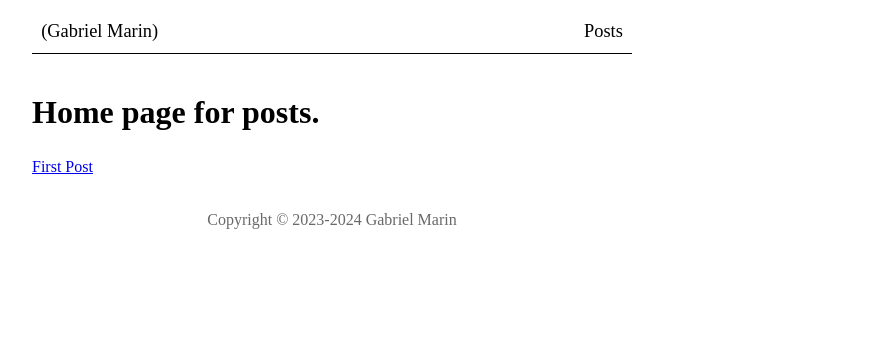
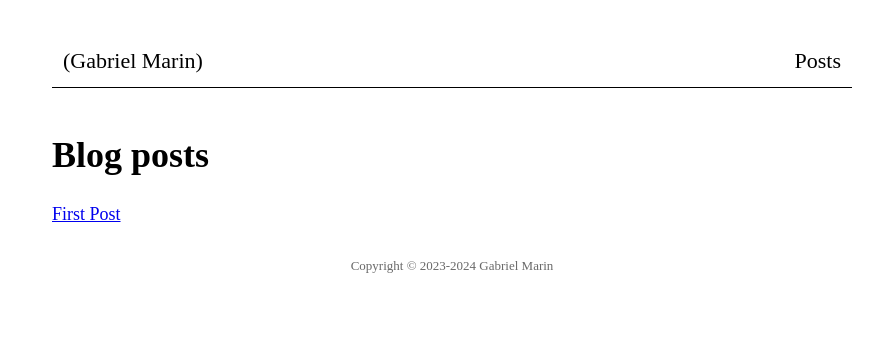
Before and after one commit to gabri3lmarin/blog, a plain HTML site: page docs/posts/index.html in a window 1280 px wide. Shown: the whole page, without its empty margins (288-1171 px from the left). Drawn offline with Linux system fonts and the light colour scheme.

Commit message:
Made some minor css changes

```diff
--- a/docs/css/style.css
+++ b/docs/css/style.css
@@ -1,24 +1,22 @@
 /* /css/style.css */
- html{
-     font-size: 16px;
-     font-family: "sans-serif";
-     line-height: 1.35;
- }
 
- body{
-     max-width: 600px;
-     margin-left: 25%;
-     margin-top: 10px;
-     margin-bottom: 10px;
- }
+body {
+    font-size: 18px;
+    font-family: "sans-serif";
+    line-height: 1.3;
+    max-width: 800px;
+    margin-left: 25%;
+    margin-top: 10px;
+    margin-bottom: 10px;
+    padding: 15px 20px 30px;
+}
 
 .header {
-    /* border: 3px solid green; */
     overflow: hidden;
-    max-width: 600px
-               margin-top: 0.5em;
+    max-width: 800px;
+    margin-top: 0.5em;
     margin-bottom: 2em;
-    font-size: 1.15rem;
+    font-size: 22px;
     border-bottom: 1px solid black;
 }
 
@@ -36,7 +34,6 @@
 }
 
 footer {
-    /*border: 3px solid red;*/
     padding-left: 1em;
     padding-right: 1em;
     margin-top: 2rem;
@@ -45,7 +42,7 @@ footer {
     position: center;
     margin-left: 25%;
     margin-right: 25%;
-    font-size: 1rem;
+    font-size: 13px;
     color: #696969;
-    max-width: 600px;
+    max-width: 800px;
 }
--- a/docs/posts/index.html
+++ b/docs/posts/index.html
@@ -1,2 +1,2 @@
 <!DOCTYPE html>
-<html lang="en"><head><title>Gabriel Marin</title><meta charset="utf-8"><meta content="width=device-width, initial-scale=1.0" name="viewport"><link href="/css/style.css" rel="stylesheet" type="text/css"><body><div class="header"><div class="name"><a href="/">(Gabriel Marin)</a><div class="header-right"><a href="/posts">Posts</a></div></div></div><h1>Home page for posts.</h1><p><a href='./first_post.html'>First Post</a></p></body><footer><p>Copyright © 2023-2024 Gabriel Marin</p></footer></head></html>
+<html lang="en"><head><title>Gabriel Marin</title><meta charset="utf-8"><meta content="width=device-width, initial-scale=1.0" name="viewport"><link href="/css/style.css" rel="stylesheet" type="text/css"><body><div class="header"><div class="name"><a href="/">(Gabriel Marin)</a><div class="header-right"><a href="/posts">Posts</a></div></div></div><h1>Blog posts</h1><p><a href='./first_post.html'>First Post</a></p></body><footer><p>Copyright © 2023-2024 Gabriel Marin</p></footer></head></html>
--- a/resources/css/style.css
+++ b/resources/css/style.css
@@ -1,19 +1,17 @@
 /* /css/style.css */
 
-html,
 body {
-    box-sizing: border-box;
     font-size: 18px;
     font-family: "sans-serif";
-    line-height: 1.5;
+    line-height: 1.3;
     max-width: 800px;
     margin-left: 25%;
     margin-top: 10px;
     margin-bottom: 10px;
+    padding: 15px 20px 30px;
 }
 
 .header {
-    /* border: 3px solid green; */
     overflow: hidden;
     max-width: 800px;
     margin-top: 0.5em;
@@ -36,7 +34,6 @@ body {
 }
 
 footer {
-    /*border: 3px solid red;*/
     padding-left: 1em;
     padding-right: 1em;
     margin-top: 2rem;
```
Also changed, not shown: 5 other files.
